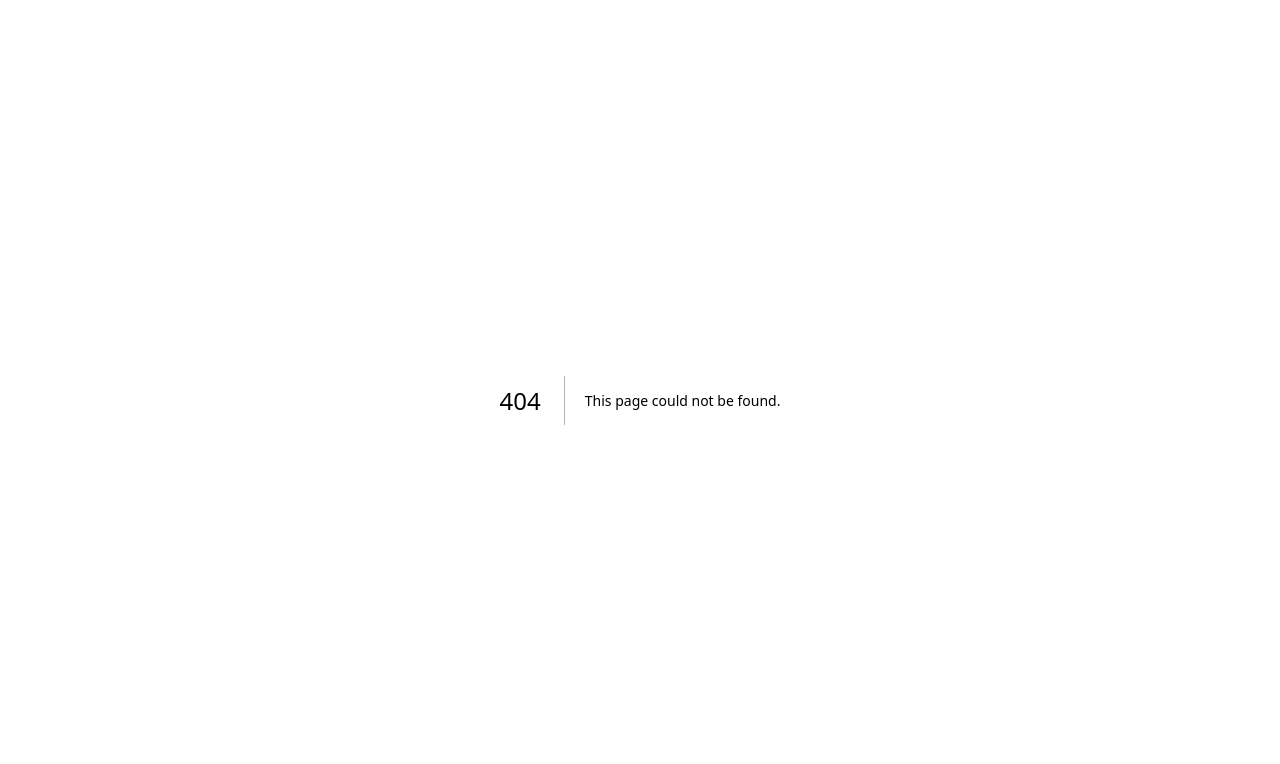
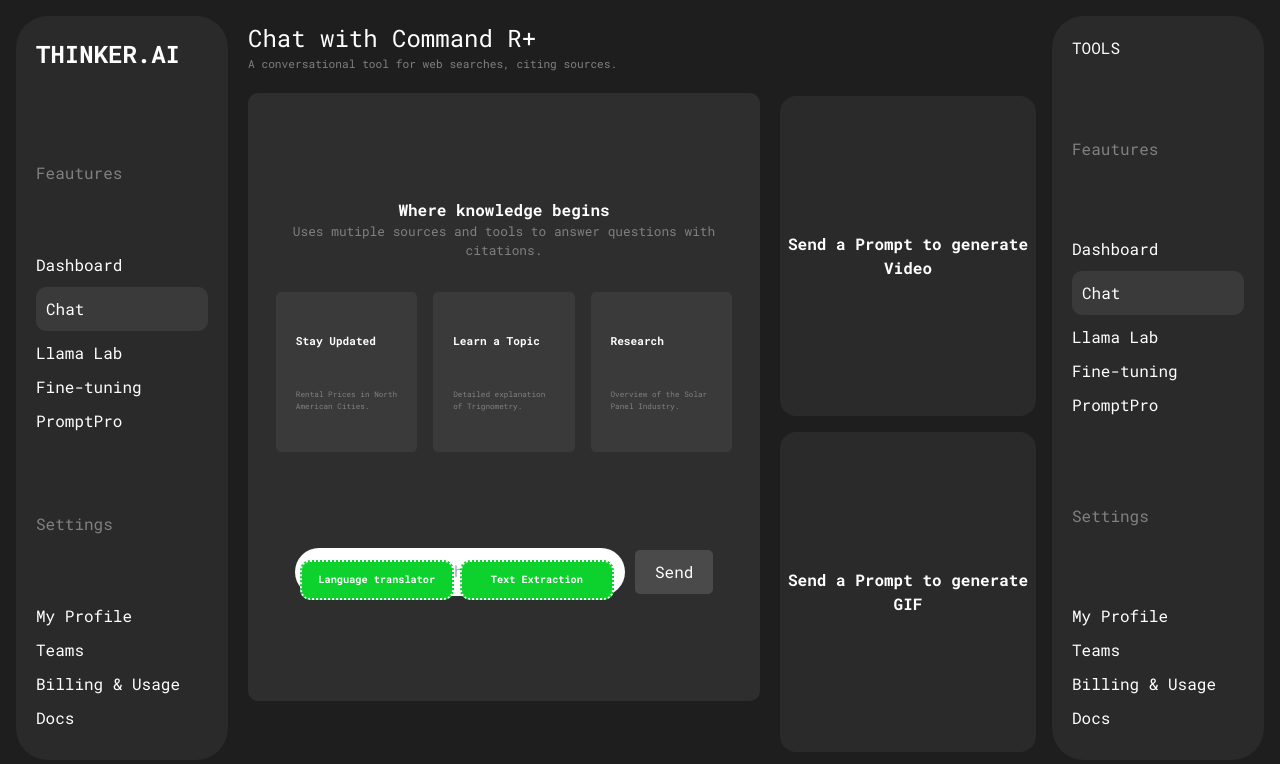
Before and after one commit to rahulcoder001/ThinkerAi, a Next.js app: page /texttospeech in a window 1280 px wide. Before the commit this address had no page. Shown: the top 764 px of the page. Built offline with nearby package versions, Linux system fonts and the light colour scheme.

Commit message:
added text to speech

```diff
--- a/package.json
+++ b/package.json
@@ -9,6 +9,7 @@
     "lint": "next lint"
   },
   "dependencies": {
+    "@google/generative-ai": "^0.19.0",
     "@react-three/drei": "^9.112.0",
     "@react-three/fiber": "^8.17.7",
     "lil-gui": "^0.19.2",
--- /dev/null
+++ b/src/app/texttospeech/page.tsx
@@ -0,0 +1,103 @@
+import styles from './text.module.css';
+
+export default function Home() {
+  return (
+    <div className={styles.container}>
+      <nav className={styles.sidebar}>
+        <div className={styles.logo}>THINKER.AI</div>
+        <h1 style={{color:'grey'}}>Feautures</h1>
+        <div className={styles.navLinks}>
+          <a href="#">Dashboard</a>
+          <a href="#" className={styles.active}>Chat</a>
+          <a href="#">Llama Lab</a>
+          <a href="#">Fine-tuning</a>
+          <a href="#">PromptPro</a>
+        </div>
+
+
+        <h1 style={{color:'grey'}}>Settings</h1>
+        <div className={styles.settings}>
+          <a href="#">My Profile</a>
+          <a href="#">Teams</a>
+          <a href="#">Billing & Usage</a>
+          <a href="#">Docs</a>
+        </div>
+      </nav>
+
+      <main className={styles.mainContent}>
+        <header className={styles.header}>
+          <h2>Chat with Command R+</h2>
+          <h1 style={{color:'grey',fontSize:'0.7rem'}}>A conversational tool for web searches, citing sources.</h1>
+        </header>
+        <section className={styles.chatSection}>
+          <div className={styles.messageArea}>
+            <h3 style={{fontWeight:'bolder'}}>Where knowledge begins</h3>
+            <h1 style={{color:'grey',fontSize:'0.8rem'}}>Uses mutiple sources and tools to answer questions with citations.</h1>
+            <div className={styles.featureGrid}>
+              <div className={styles.featureBox}>
+                <h1 style={{fontWeight:'bolder',fontSize:'0.87vw'}}>Stay Updated</h1>
+                <h1 style={{color:'grey',fontSize:'0.6vw'}}>Rental Prices in North American Cities.</h1>
+
+                 </div>
+                 <div className={styles.featureBox}>
+                <h1 style={{fontWeight:'bolder',fontSize:'0.87vw'}}>Learn a Topic</h1>
+                <h1 style={{color:'grey',fontSize:'0.6vw'}}>Detailed explanation of Trignometry.</h1>
+
+                 </div>
+                 <div className={styles.featureBox}>
+                <h1 style={{fontWeight:'bolder',fontSize:'0.87vw'}}>Research</h1>
+                <h1 style={{color:'grey',fontSize:'0.6vw'}}>Overview of the Solar Panel Industry.</h1>
+
+                 </div>
+            </div>
+           <div style={{display:'flex',gap:'1rem'}}>
+                <div className={styles.command}>Language translator</div>
+                <div className={styles.command1}>Text Extraction</div>
+           </div>
+            <div className={styles.messageInput}>
+              <input type="text" placeholder="Write a message here..." />
+              <button>Send</button>
+            </div>
+          </div>
+        </section>
+      </main>
+
+      <div style={{display:'flex',flexDirection:'column',gap:'1rem'}}>
+
+      <div className={styles.video_container}>
+            <h1 style={{textAlign:'center'}}>Send a Prompt to generate Video</h1>
+      </div>
+      <div className={styles.video_container1} style={{marginBottom:'2rem'}}>
+      <h1 style={{textAlign:'center'}}>Send a Prompt to generate GIF</h1>
+
+      </div>
+      </div>
+
+
+
+      <nav className={styles.sidebar} style={{marginRight:'1rem'}}>
+        <div style={{}}>TOOLS</div>
+        <h1 style={{color:'grey'}}>Feautures</h1>
+        <div className={styles.navLinks}>
+          <a href="#">Dashboard</a>
+          <a href="#" className={styles.active}>Chat</a>
+          <a href="#">Llama Lab</a>
+          <a href="#">Fine-tuning</a>
+          <a href="#">PromptPro</a>
+        </div>
+
+
+        <h1 style={{color:'grey'}}>Settings</h1>
+        <div className={styles.settings}>
+          <a href="#">My Profile</a>
+          <a href="#">Teams</a>
+          <a href="#">Billing & Usage</a>
+          <a href="#">Docs</a>
+        </div>
+      </nav>
+
+
+
+    </div>
+  );
+}
--- /dev/null
+++ b/src/app/texttospeech/text.module.css
@@ -0,0 +1,190 @@
+.container {
+    display: flex;
+    height: 100vh;
+    background-color: #1e1e1e;
+  }
+
+  @keyframes reveal {
+    0% {
+      opacity: 0;
+      transform: translateY(20px);
+    }
+    100% {
+      opacity: 1;
+      transform: translateY(0);
+    }
+  }
+
+  /* Sidebar */
+  .sidebar {
+    margin-top: 1rem;
+    width: 250px;
+    background-color: #2a2a2a;
+    height: 93vh;
+    padding: 20px;
+    border-radius: 2rem;
+    margin-left: 1rem;
+    color: white;
+    display: flex;
+    flex-direction: column;
+    justify-content: space-between;
+    animation: reveal 0.7s ease-out;
+  }
+
+  .logo {
+    font-size: 24px;
+    font-weight: bold;
+    margin-bottom: 20px;
+  }
+
+  .navLinks a {
+    display: block;
+    color: white;
+    margin-bottom: 10px;
+    text-decoration: none;
+  }
+
+  .navLinks a.active {
+    background-color: #3a3a3a;
+    padding: 10px;
+    border-radius: 10px;
+  }
+
+  .settings a {
+    display: block;
+    color: white;
+    margin-bottom: 10px;
+    text-decoration: none;
+  }
+
+  /* Main Content */
+  .mainContent {
+    flex: 1;
+    padding: 20px;
+    color: white;
+    animation: reveal 0.6s ease-out;
+  }
+
+  .header {
+    font-size: 24px;
+    margin-bottom: 20px;
+  }
+
+  .chatSection {
+    height: 76vh;
+    width: 40vw;
+    background-color: #2e2e2e;
+    border-radius: 10px;
+    padding: 20px;
+    align-content: center;
+  }
+
+  .messageArea {
+    text-align: center;
+  }
+
+  .featureGrid {
+    display: flex;
+    justify-content: space-around;
+    margin-top: 2rem;
+
+  }
+
+  .featureBox {
+    display: flex;
+    flex-direction: column;
+    justify-content: space-around;
+    background-color: #3a3a3a;
+    padding: 20px;
+    border-radius: 5px;
+    width: 30%;
+    height: 20vh;
+    text-align: left;
+  }
+
+
+
+
+
+  .messageInput {
+    display: flex;
+    justify-content: center;
+    align-items: center;
+    margin-top: 6rem;
+
+  }
+
+  .messageInput input {
+    width: 70%;
+    padding: 12px;
+    border-radius: 5rem;
+    border: none;
+    margin-right: 10px;
+    font-size: 1.2vw;
+    color: black;
+  }
+
+  .messageInput button {
+    background-color: #4a4a4a;
+    border: none;
+    padding: 10px 20px;
+    border-radius: 5px;
+    color: white;
+    cursor: pointer;
+  }
+
+
+  .video_container{
+    display: flex;
+    justify-content: center;
+    align-items: center;
+    margin-top: 6rem;
+     width: 20vw;
+     height: 40vh;
+     background-color: #2a2a2a;
+     border-radius: 1rem;
+     color: white;
+     font-weight: bolder;
+  }
+  .video_container1{
+    display: flex;
+    justify-content: center;
+    align-items: center;
+     width: 20vw;
+     height: 40vh;
+     background-color: #2a2a2a;
+     border-radius: 1rem;
+     color: white;
+     font-weight: bolder;
+  }
+
+  .command {
+    border: 2px dotted #ffffff; /* White dotted border */
+    position: absolute;
+    bottom: 25%;
+    width: 12vw;
+    height: 5vh;
+    margin-left: 2rem;
+    border-radius: 10px; /* Optional: Rounded corners */
+    font-size: 0.8vw;
+    background-color: rgb(13, 210, 46);
+    display: flex;
+    justify-content: center;
+    align-items: center;
+    font-weight: bolder;
+}
+  .command1 {
+    border: 2px dotted #ffffff; /* White dotted border */
+    position: absolute;
+    bottom: 25%;
+    width: 12vw;
+    height: 5vh;
+    margin-left: 12rem;
+    border-radius: 10px; /* Optional: Rounded corners */
+    font-size: 0.8vw;
+    background-color: rgb(13, 210, 46);
+    display: flex;
+    justify-content: center;
+    align-items: center;
+    font-weight: bolder;
+}
```
Also changed, not shown: 1 other file (tests, documents, lock files or other folders).
